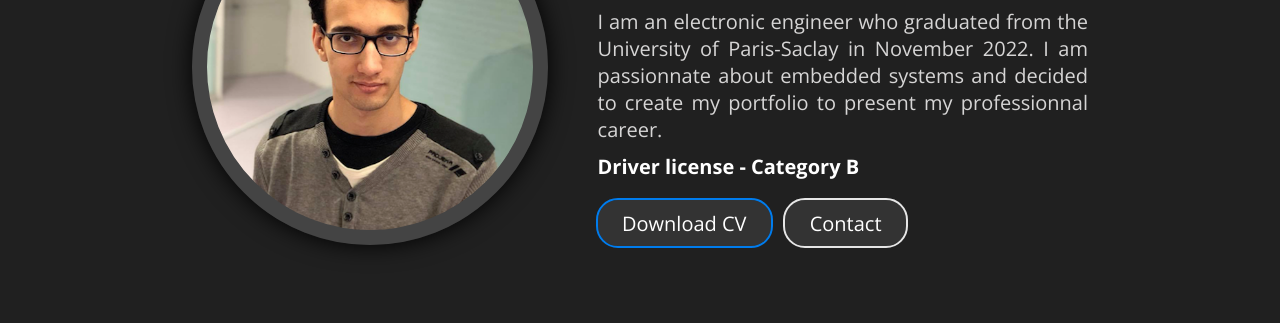
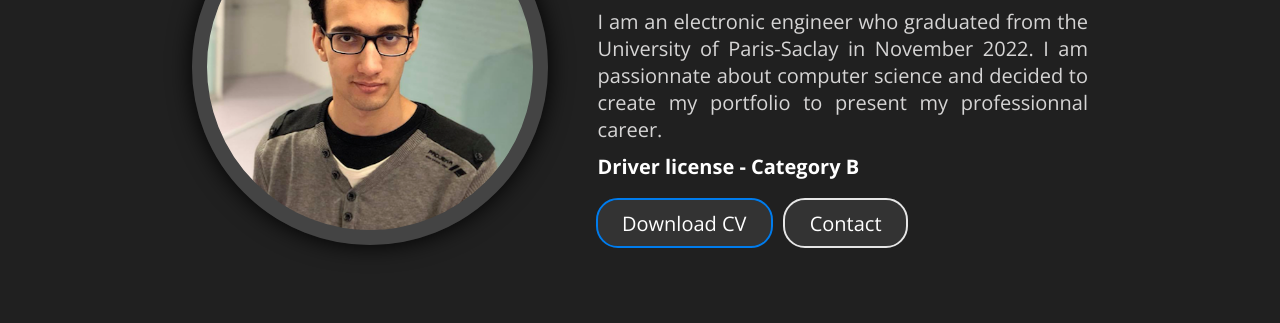
Before and after one commit to djeanti/davidjeantin.com, a plain HTML site: page index.html in a window 1280 px wide. Shown: the part 288-611 px from the top of the page. Drawn offline with nearby package versions, Linux system fonts and the light colour scheme.

Commit message:
Update index.html

```diff
--- a/index.html
+++ b/index.html
@@ -122,7 +122,7 @@
             <h1>David Jeantin</h1>
             <div class="text-div">
                 I am an electronic engineer who graduated from the University of Paris-Saclay in November 2022.
-                I am passionnate about embedded systems and decided to create my portfolio to present my professionnal career.
+                I am passionnate about computer science and decided to create my portfolio to present my professionnal career.
             </div>
             <div class="driver-license">Driver license - Category B</div>
             <div class="resume_and_contact">
```
